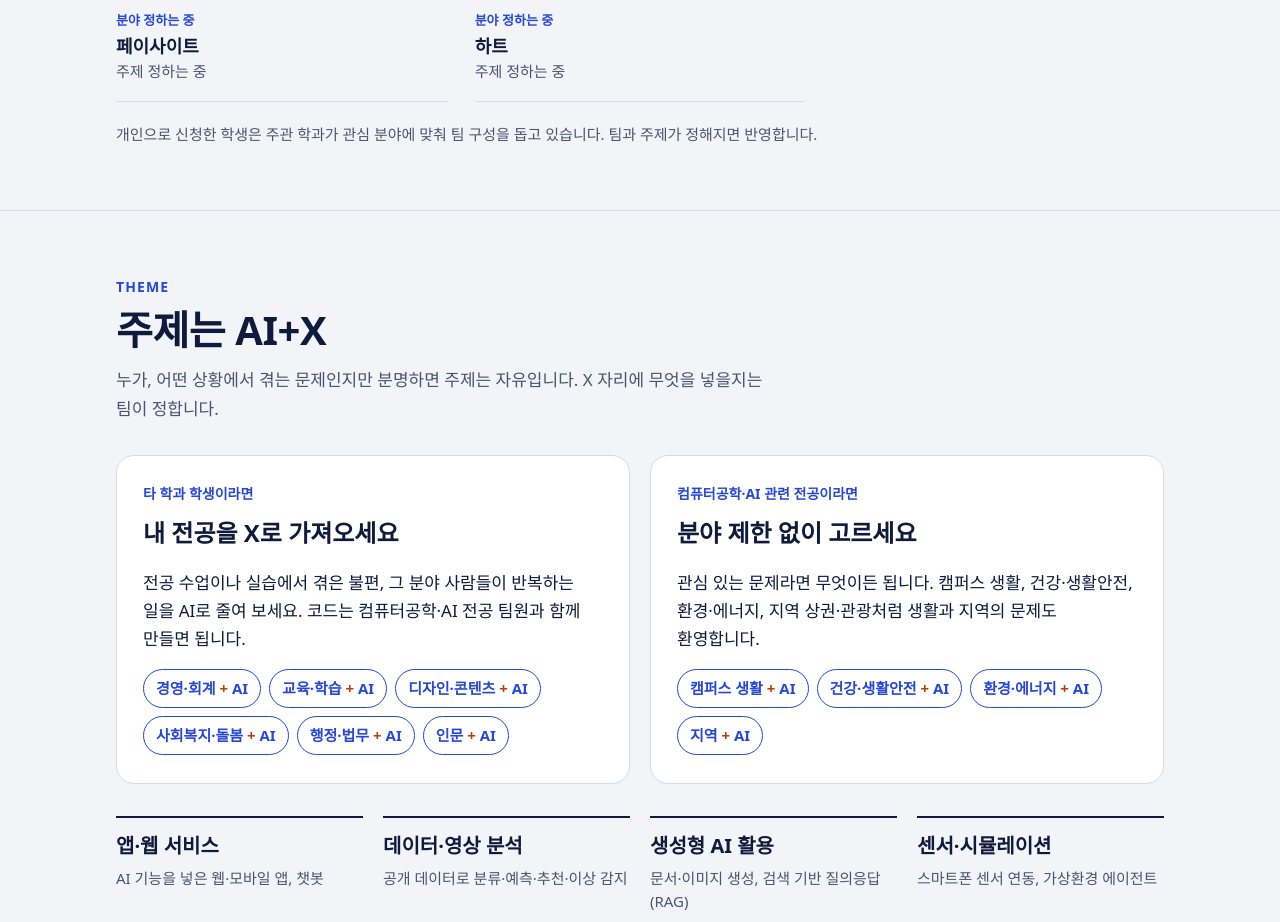
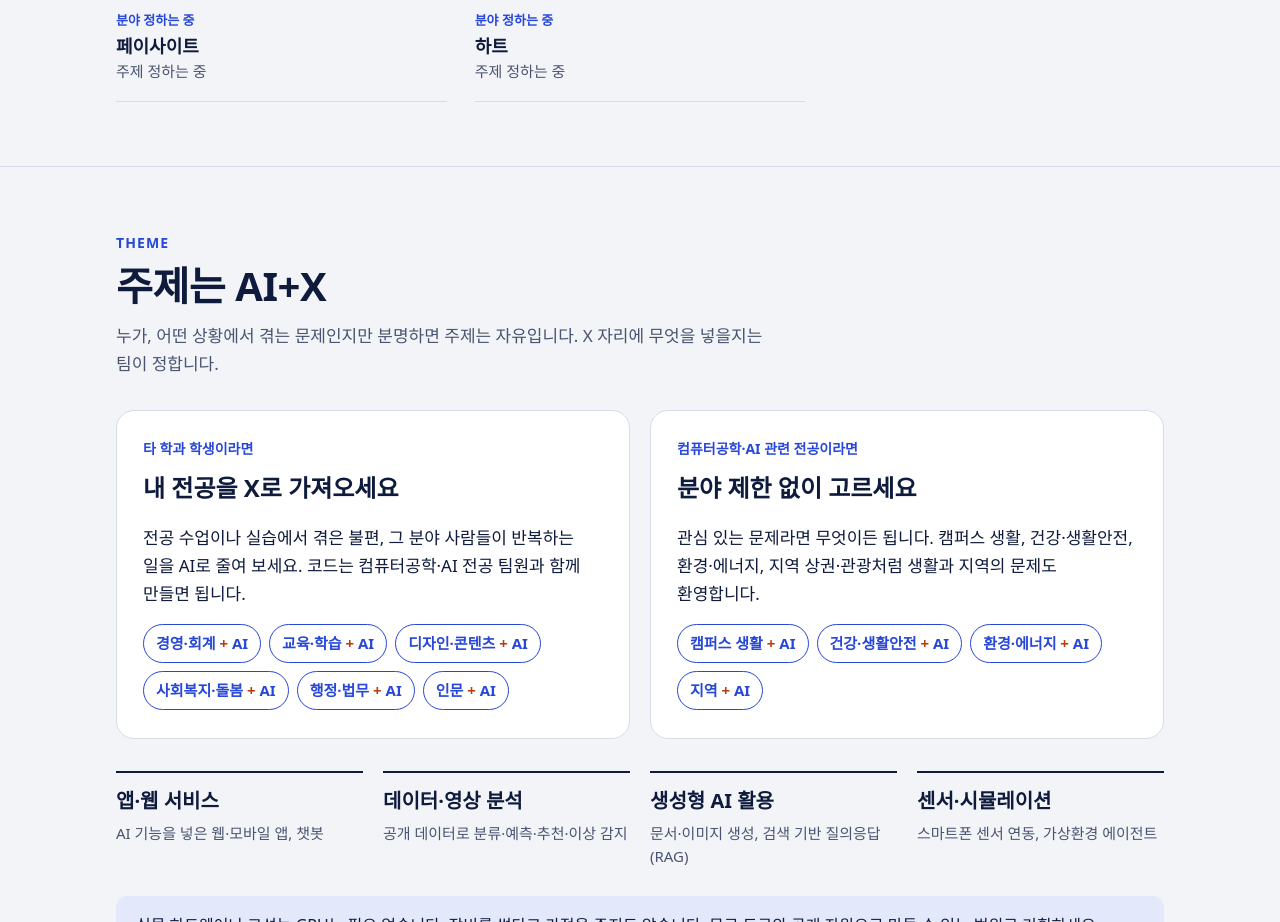
Before and after one commit to CS-ayu/CS-ayu.github.io, a plain HTML site: page index.html in a window 1280 px wide. Shown: the part 3280-4202 px from the top of the page. Drawn offline with Linux system fonts and the light colour scheme; a web font is replaced by a local one.

Commit message:
Remove after-note about team formation assistance
Removed note about individual student applications.

```diff
--- a/index.html
+++ b/index.html
@@ -114,7 +114,6 @@
       <h2>참가 팀<span class="count num" id="team-count"></span></h2>
       <p class="intro">신청 순서대로 실었습니다. 주제는 예선 자료 제출 전까지 바뀔 수 있습니다.</p>
       <ul class="teams" id="team-list"></ul>
-      <p class="after-note">개인으로 신청한 학생은 주관 학과가 관심 분야에 맞춰 팀 구성을 돕고 있습니다. 팀과 주제가 정해지면 반영합니다.</p>
     </div>
   </section>
 
```
